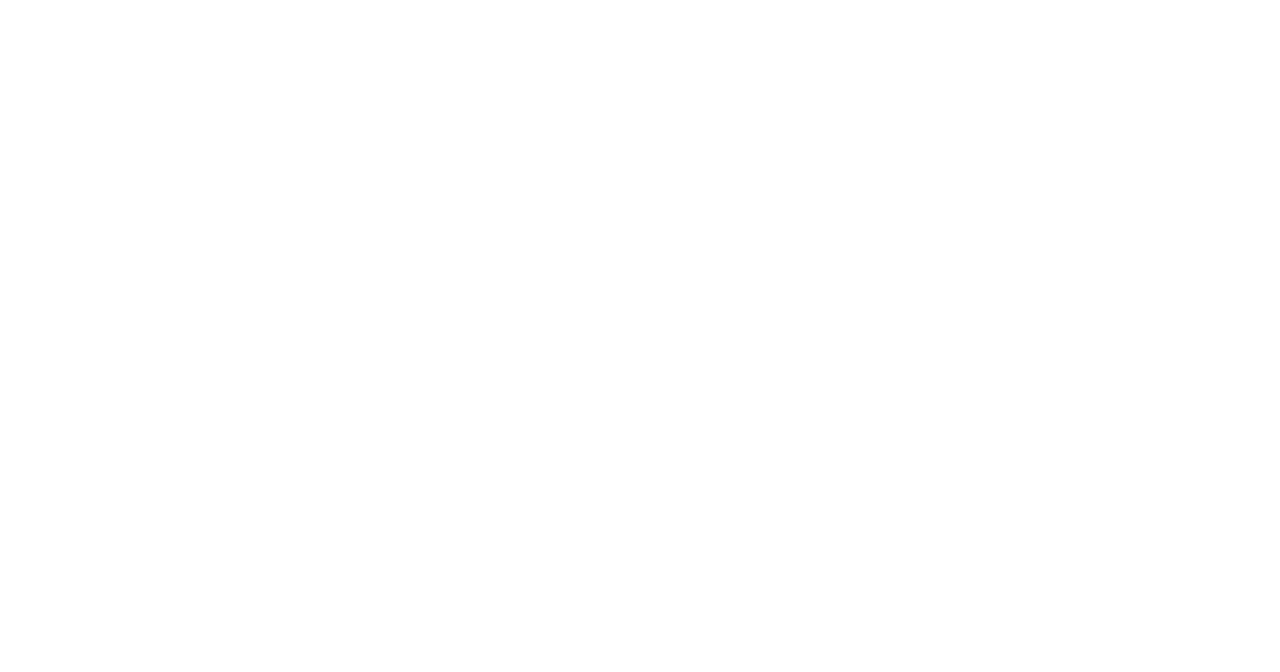
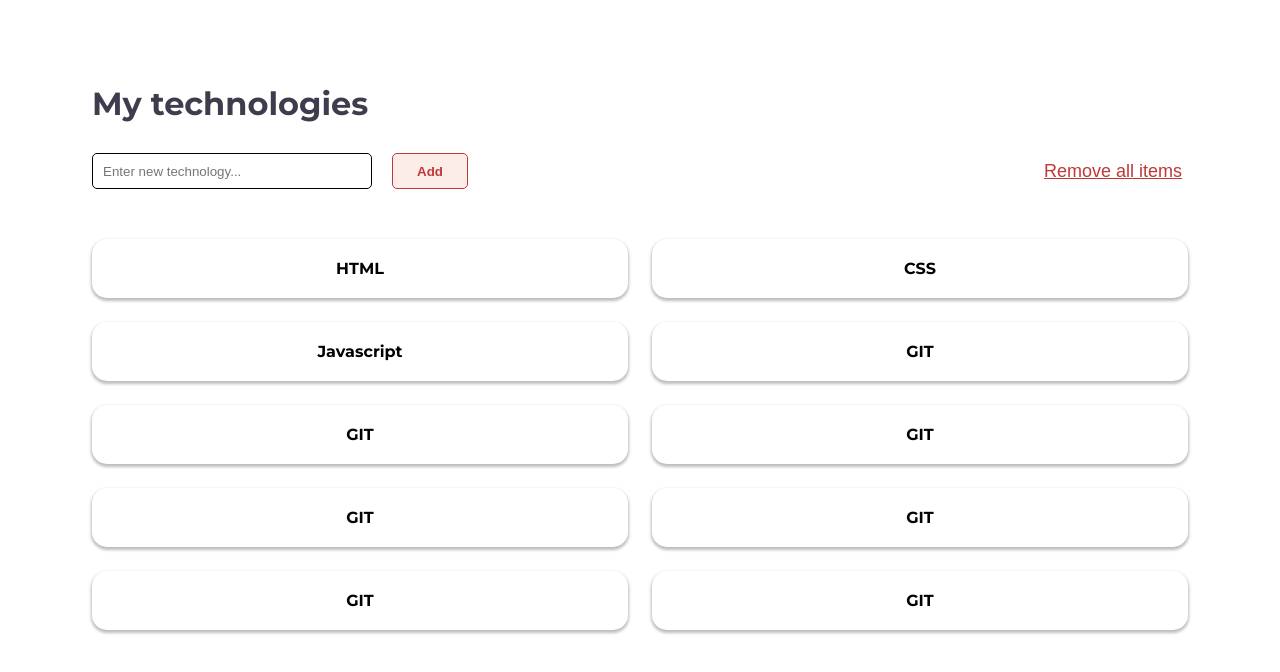
Before and after one commit to kresohr/speck, a plain HTML site: page index.html in a window 1280 px wide. Drawn offline with Linux system fonts and the light colour scheme.

Commit message:
added sections, mock items, font, css

```diff
--- a/index.html
+++ b/index.html
@@ -4,11 +4,39 @@
         <meta charset="UTF-8">
         <meta http-equiv="X-UA-Compatible" content="IE=edge">
         <meta name="viewport" content="width=device-width, initial-scale=1.0">
+        <link rel="preconnect" href="https://fonts.googleapis.com">
+        <link rel="preconnect" href="https://fonts.gstatic.com" crossorigin>
+        <link href="https://fonts.googleapis.com/css2?family=Montserrat:wght@400;700&display=swap" rel="stylesheet">
         <link rel="stylesheet" href="main.css">
         <title>Speck Academy 2023</title>
     </head>
     <body>
+            <main class="page-container">
 
+                <section>
+                <h1 class="header">My technologies</h1>
+                </section>
+
+                <section class="control-container">
+                    <input id="input-field" class="input-field" type="text" placeholder="Enter new technology...">
+                    <button id="button-add" class="button-add">Add</button>
+                    <button id="button-remove" class="button-remove">Remove all items</button>
+                </section>
+
+                <section class="result-container">
+                    <div class="card"><span class="card__text">HTML</span></div>
+                    <div class="card"><span class="card__text">CSS</span></div>
+                    <div class="card"><span class="card__text">Javascript</span></div>
+                    <div class="card"><span class="card__text">GIT</span></div>
+                    <div class="card"><span class="card__text">GIT</span></div>
+                    <div class="card"><span class="card__text">GIT</span></div>
+                    <div class="card"><span class="card__text">GIT</span></div>
+                    <div class="card"><span class="card__text">GIT</span></div>
+                    <div class="card"><span class="card__text">GIT</span></div>
+                    <div class="card"><span class="card__text">GIT</span></div>
+                </section>
+
+            </main>
             <script src="main.js"></script>
     </body>
 </html>
--- a/main.css
+++ b/main.css
@@ -0,0 +1,143 @@
+:root {
+    --primary-color: #bf3939;
+    --secondary-color: #3f3d4d;
+    --primary-bg-color: #fcede8;
+    --primary-box-shadow: 0px 2px 3px 1px rgba(0,0,0,0.26);
+}
+
+* {
+    margin: 0;
+    box-sizing: border-box;
+}
+
+body {
+    font-family: 'Montserrat', sans-serif;
+}
+
+.page-container {
+    margin-inline: auto;
+    max-width: 1144px;
+    padding: 16px;
+}
+
+.header {
+    font-size: 32px;
+    color: var(--secondary-color);
+    margin: 60px 0px 30px 0px;
+}
+
+.control-container {
+    display: flex;
+    flex-direction: column;
+}
+
+.input-field {
+    border: 1px solid black;
+    outline: none;
+    border-radius: 5px;
+    padding-left: 10px;
+    height: 40px;
+    width: 100%;
+}
+.input-field:focus {
+    border-color: var(--primary-color);
+}
+
+.button-add {
+    padding-inline: 24px;
+    margin-block-start: 20px;
+    height: 36px;
+    border: 1px solid var(--primary-color);
+    font-weight: 700;
+    color: var(--primary-color);
+    border-color: var(--primary-color);
+    background-color: var(--primary-bg-color);
+    border-radius: 5px;
+}
+
+.button-add:active {
+    background-color: var(--primary-color);
+    color: white;
+    cursor: pointer;
+}
+
+
+.button-remove {
+    border: none;
+    background-color: transparent;
+    text-decoration: underline;
+    color: var(--primary-color);
+    font-size: 18px;
+    cursor: pointer;
+    white-space: nowrap;
+    margin-block-start: 20px;
+}
+
+.result-container {
+    margin-block-start: 50px;
+    display: grid;
+    grid-template-columns: 1fr;
+    gap: 24px;
+}
+
+.card {
+    display: flex;
+    align-items: center;
+    padding: 20px;
+    font-weight: 700;
+    border-radius: 15px;
+    box-shadow: var(--primary-box-shadow);
+    background-color: white;
+    overflow-x: hidden;
+}
+
+.card__text {
+    width: 100%;
+    text-align: center;
+    word-wrap: break-word; /* If someone enters a word too long for the card, break it. */
+}
+
+@media only screen and (min-width: 480px) {
+    .control-container {
+        flex-direction: row;
+    }
+
+    .result-container {
+        grid-template-columns: 1fr 1fr;
+    }
+
+
+    .button-add {
+        margin-inline: 20px;
+        margin-block-start: auto;
+    }
+
+    .button-remove{
+        margin-inline-start: auto;
+        margin-block: auto;
+    }
+
+    .input-field {
+        height: auto;
+        width: 280px;
+    }
+  }
+
+  @media only screen and (min-width: 768px) {
+    .button-add {
+        margin-inline-start: 20px;
+    }
+
+    .page-container {
+        padding: 24px;
+    }
+}
+
+/* Show hover effect only when supported */
+@media (hover: hover) {
+    .button-add:hover {
+        background-color: var(--primary-color);
+        color: white;
+        cursor: pointer;
+    }
+}
```
Lines whose indentation alone changed are shown as unchanged.
